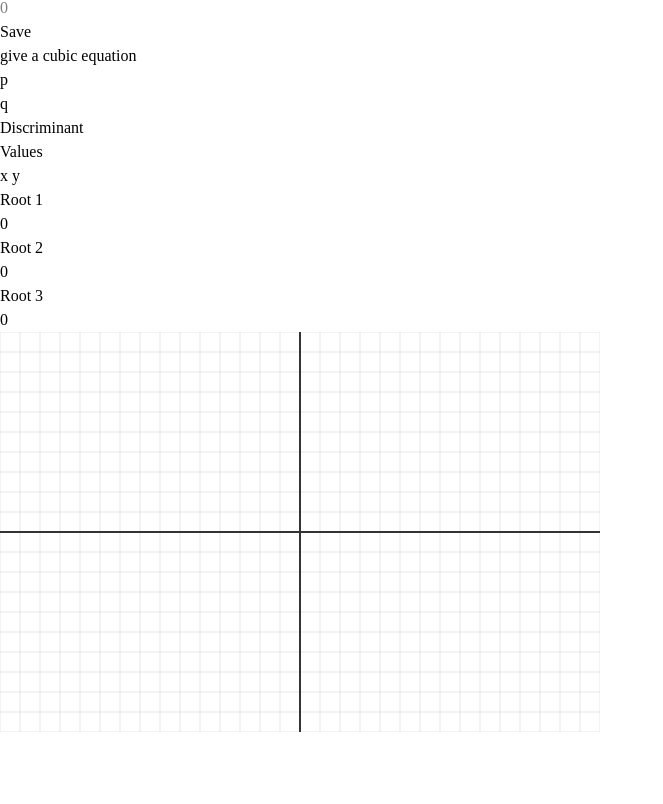
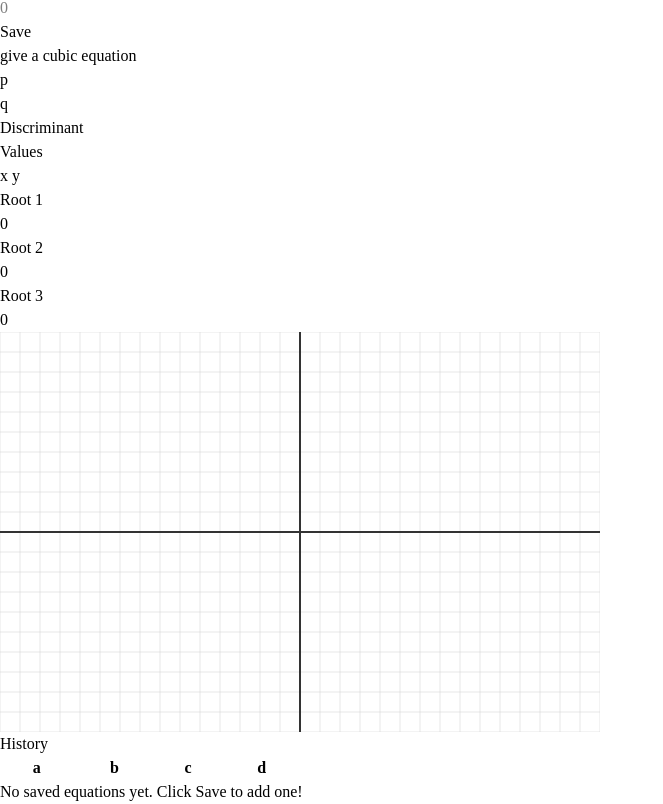
Before and after one commit to RitaLi3711/CubicSolver-interactive-, a React (Vite) app: page / in a window 1280 px wide. Shown: the part 196-1000 px from the top of the page, without its empty margins (0-663 px from the left). Before the commit the page ends 928 px from the top, so only its background shows below. Built offline with nearby package versions, Linux system fonts and the light colour scheme.

Commit message:
Added History Box, Assignment done...code messy

```diff
--- a/src/App.tsx
+++ b/src/App.tsx
@@ -2,6 +2,7 @@ import { useState, useEffect } from "react";
 import CubicInput from "./CubicInput";
 import CubicTable from "./CubicTable";
 import CubicGraph from "./CubicGraph";
+import CubicHistory from "./CubicHistory";
 
 const formatSign = (value: number, variable: string) => {
   if (value === 0) return "";
@@ -57,6 +58,14 @@ function App() {
   const [discValue, setDiscValue] = useState("");
   const [roots, setRoots] = useState<string[]>(["0", "0", "0"]);
 
+  const [savedValues, setSavedValues] = useState<Array<{id: number; a: number; b: number; c: number; d: number}>>([]);
+  const handleLoad = (loadedA: number, loadedB: number, loadedC: number, loadedD: number) => {
+  setA(loadedA);
+  setB(loadedB);
+  setC(loadedC);
+  setD(loadedD);
+};
+
   const updateResults = () => {
     if (a === 0) {
       setEquationText("give a cubic equation");
@@ -90,13 +99,26 @@ function App() {
     updateResults();
   }, [a, b, c, d]);
 
+  const handleSave = () => {
+  console.log("Save button clicked!", { a, b, c, d });
+    const newEntry = {
+      id: Date.now(),
+      a, b, c, d,
+    };
+    setSavedValues([...savedValues, newEntry]);
+  };
+
   return (
     <div className="font-['Trebuchet_MS','Lucida_Sans_Unicode',sans-serif] bg-[#f0f4ef] text-center p-5">
       <h1 className="text-[#e6aace] text-4xl m-0 leading-[1.3]" style={{ textShadow: "2px 2px #0d1821" }}>
         Cubic Solver
       </h1>
 
-      <CubicInput a={a} b={b} c={c} d={d} onAChange={setA} onBChange={setB} onCChange={setC} onDChange={setD} />
+      <CubicInput
+        a={a} b={b} c={c} d={d}
+        onAChange={setA} onBChange={setB} onCChange={setC} onDChange={setD}
+        onSave={handleSave}
+      />
 
       <div className="my-5 mx-auto py-3 px-5 bg-white border-3 border-[#bfcc94] rounded-xl w-fit">
         <h2 className="m-0 text-[#344966] font-semibold">{equationText}</h2>
@@ -104,9 +126,10 @@ function App() {
 
       <div className="flex justify-center items-start gap-[30px] my-[30px] mx-auto max-w-[1200px] p-5">
         <CubicTable pValue={pValue} qValue={qValue} discValue={discValue} root1Value={roots[0]} root2Value={roots[1]} root3Value={roots[2]} />
-
         <CubicGraph a={a} b={b} c={c} d={d} roots={roots} />
       </div>
+
+<CubicHistory savedValues={savedValues} onLoad={handleLoad} />
     </div>
   );
 }
--- a/src/CubicHistory.tsx
+++ b/src/CubicHistory.tsx
@@ -0,0 +1,54 @@
+interface SavedEntry {
+  id: number;
+  a: number;
+  b: number;
+  c: number;
+  d: number;
+}
+
+interface CubicHistoryProps {
+  savedValues: SavedEntry[];
+  onLoad: (a: number, b: number, c: number, d: number) => void;
+}
+
+function CubicHistory({ savedValues, onLoad }: CubicHistoryProps) {
+  return (
+    <div className="mt-8 mx-auto max-w-[800px]">
+      <h3 className="text-[#344966] font-bold mb-3 text-lg text-center">History</h3>
+      <table className="w-full border-4 border-[#e6aace] rounded-[10px] overflow-hidden">
+        <thead>
+          <tr className="border-b-5 bg-[#BFCC94] border-[#344966] text-[#344966] text-lg font-bold">
+            <th className="p-2">a</th>
+            <th className="p-2">b</th>
+            <th className="p-2">c</th>
+            <th className="p-2">d</th>
+          </tr>
+        </thead>
+        <tbody>
+          {savedValues.length === 0 ? (
+            <tr>
+              <td colSpan={4} className="p-4 text-center text-[#e6aace]">
+                No saved equations yet. Click Save to add one!
+              </td>
+            </tr>
+          ) : (
+            savedValues.map((entry) => (
+              <tr
+                key={entry.id}
+                onClick={() => onLoad(entry.a, entry.b, entry.c, entry.d)}
+                className="border-b-3 border-[#e6aace] hover:bg-[#344966] cursor-pointer transition group"
+              >
+                <td className="p-3 text-[#344966] group-hover:text-[#e6aace] text-center font-mono">{entry.a}</td>
+                <td className="p-3 text-[#344966] group-hover:text-[#e6aace] text-center font-mono">{entry.b}</td>
+                <td className="p-3 text-[#344966] group-hover:text-[#e6aace] text-center font-mono">{entry.c}</td>
+                <td className="p-3 text-[#344966] group-hover:text-[#e6aace] text-center font-mono">{entry.d}</td>
+              </tr>
+            ))
+          )}
+        </tbody>
+      </table>
+    </div>
+  );
+}
+
+export default CubicHistory;
--- a/src/CubicInput.tsx
+++ b/src/CubicInput.tsx
@@ -7,9 +7,10 @@ interface CubicInputProps {
   onBChange: (value: number) => void;
   onCChange: (value: number) => void;
   onDChange: (value: number) => void;
+  onSave: () => void;
 }
 
-function CubicInput({ a, b, c, d, onAChange, onBChange, onCChange, onDChange }: CubicInputProps) {
+function CubicInput({ a, b, c, d, onAChange, onBChange, onCChange, onDChange, onSave }: CubicInputProps) {
   return (
     <div className="flex justify-center items-center gap-5 my-5">
       <div className="flex flex-col items-center">
@@ -60,7 +61,10 @@ function CubicInput({ a, b, c, d, onAChange, onBChange, onCChange, onDChange }:
         />
       </div>
 
-      <button className="bg-[#bfcc94] text-[#0d1821] font-inherit font-bold leading-[1.3] m-[3px] h-10 mt-10 self-start px-8 pt-2 pb-4 border-none rounded-[20px] hover:bg-[#e6aace]">
+      <button
+        onClick={onSave}
+        className="bg-[#bfcc94] text-[#0d1821] font-inherit font-bold leading-[1.3] m-[3px] h-10 mt-10 self-start px-8 pt-2 pb-4 border-none rounded-[20px] hover:bg-[#e6aace]"
+      >
         Save
       </button>
     </div>
```
